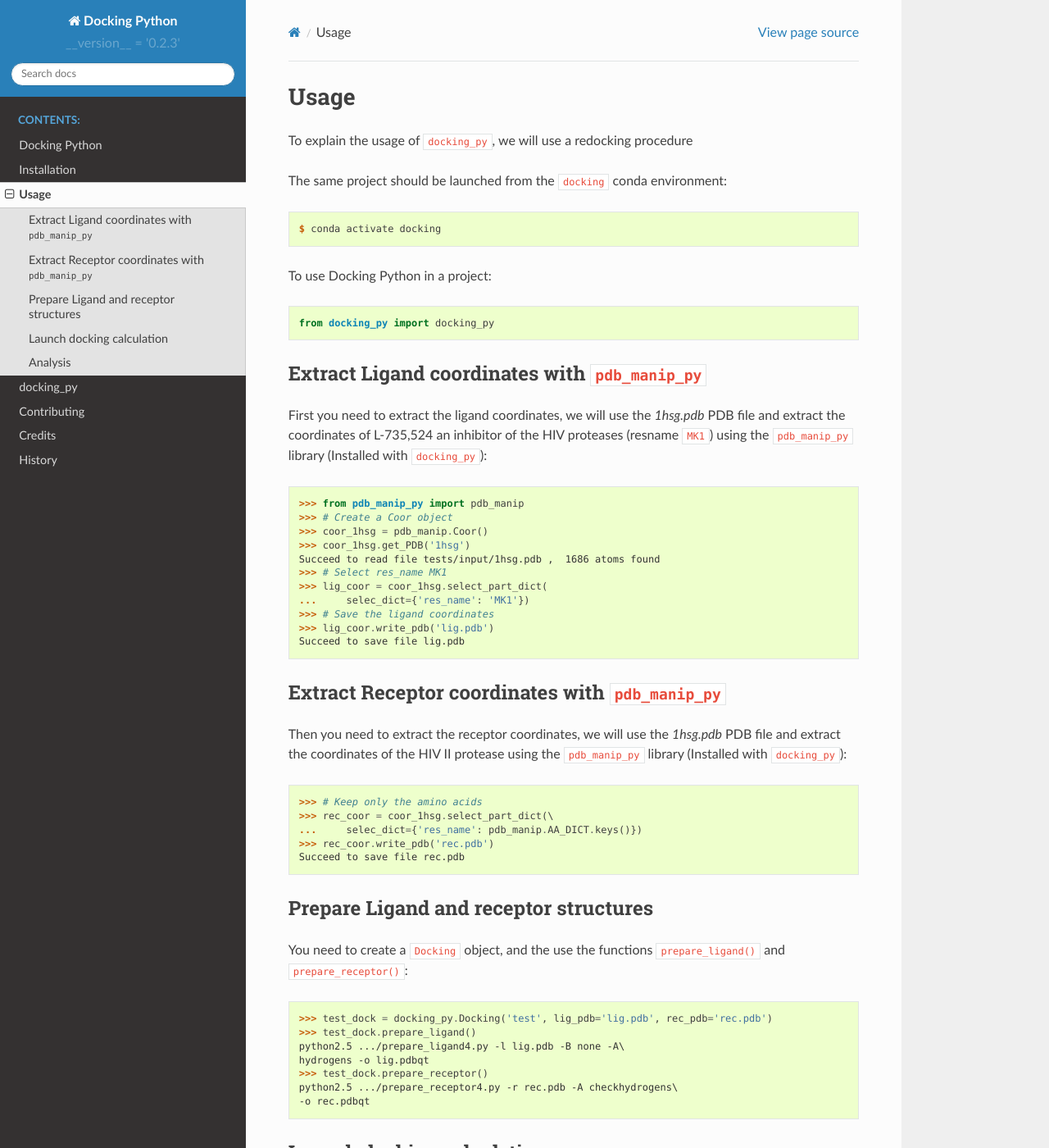
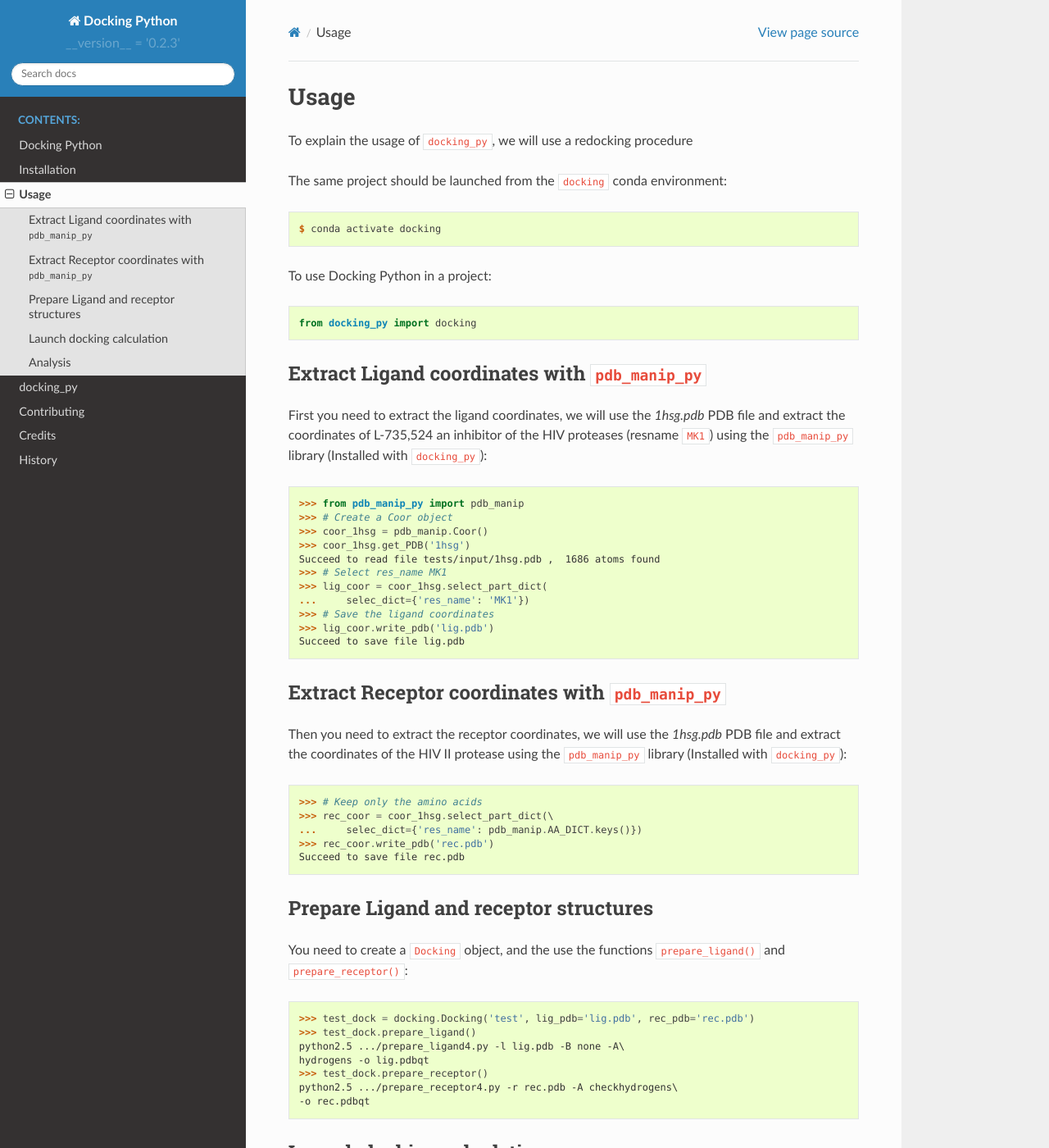
Before and after one commit to samuelmurail/docking_py, a Sphinx documentation site: the page built from docs/usage.rst, in a window 1280 px wide and 1400 px high. Shown: the whole window at 82% size. Built offline with Sphinx 7.4.7 and the Read the Docs theme 2.0.0, drawn with Linux system fonts in a browser that asks for light colours.

```diff
--- a/docs/usage.rst
+++ b/docs/usage.rst
@@ -16,7 +16,7 @@ To use Docking Python in a project:
 .. code-block:: python
 
 
-    from docking_py import docking_py
+    from docking_py import docking
 
 
 Extract Ligand coordinates with ``pdb_manip_py``
@@ -59,7 +59,7 @@ You need to create a ``Docking`` object, and the use the functions ``prepare_lig
 
 .. code-block:: python
 
-    >>> test_dock = docking_py.Docking('test', lig_pdb='lig.pdb', rec_pdb='rec.pdb')
+    >>> test_dock = docking.Docking('test', lig_pdb='lig.pdb', rec_pdb='rec.pdb')
     >>> test_dock.prepare_ligand()
     python2.5 .../prepare_ligand4.py -l lig.pdb -B none -A\
     hydrogens -o lig.pdbqt
```
